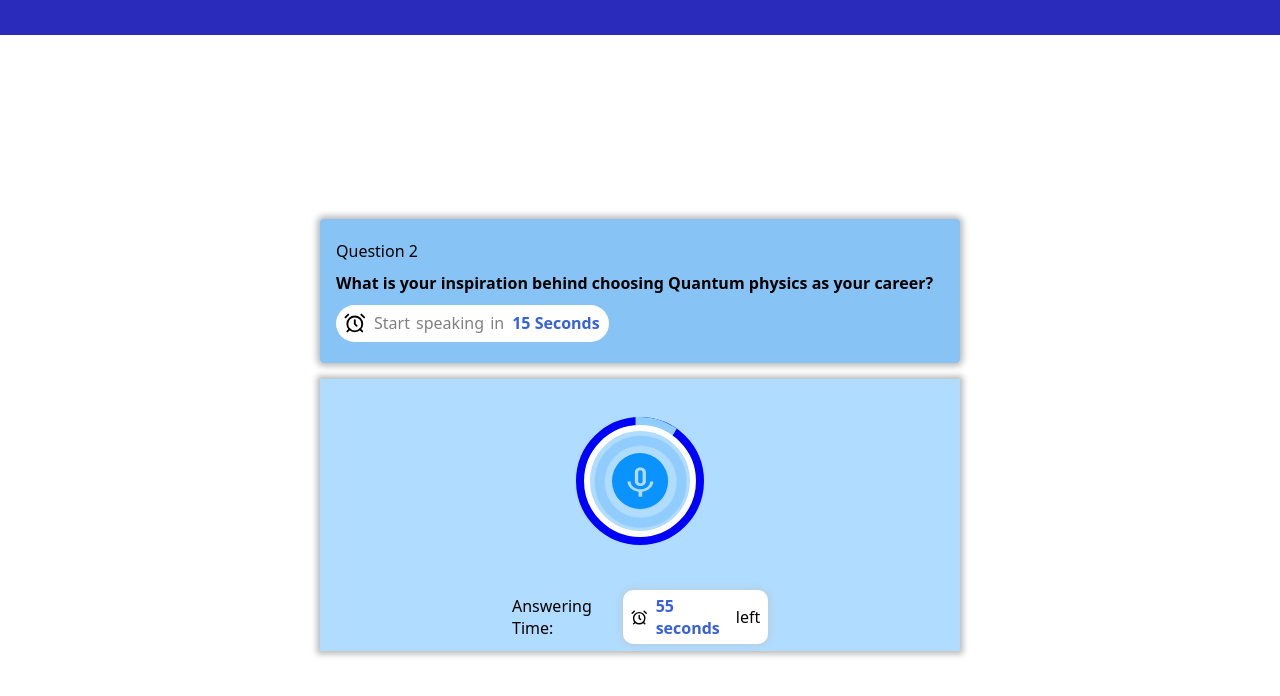
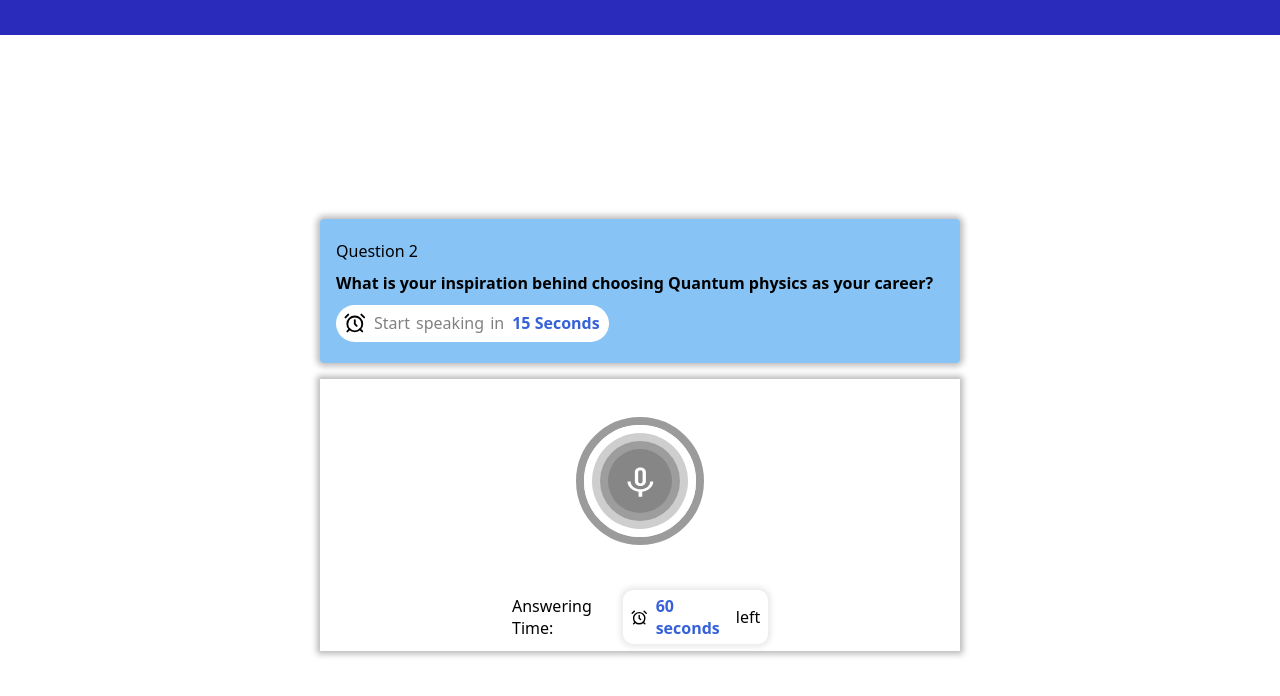
Before and after one commit to Justinsamuel7/sam_assignment, a React (Create React App) app: page / in a window 1280 px wide. Shown: the top 696 px of the page. Built offline with nearby package versions, Linux system fonts and the light colour scheme.

Commit message:
2 files modified

```diff
--- a/src/Activateanswer.js
+++ b/src/Activateanswer.js
@@ -19,13 +19,13 @@ const Activateanswer=()=>{
     const interval = setInterval(() => {
       setPercent((prevPercent) => {
         if (prevPercent < 100) {
-          return prevPercent + 0.41;
+          return prevPercent + 1.6667;
         } else {
           clearInterval(interval);
           return prevPercent;
         }
       });
-    }, 250);
+    }, 1000);
 
     return () => {
       clearInterval(interval);
--- a/src/App.js
+++ b/src/App.js
@@ -54,7 +54,7 @@ const deactivateanswer=()=>{
 }
 
 export default function App() {
-  const [mic, setMic] = useState(true)
+  const [mic, setMic] = useState(false)
   const [questionboxId, setQuestionboxId] = useState('defaultQid');
 
   useEffect(() => {
```
